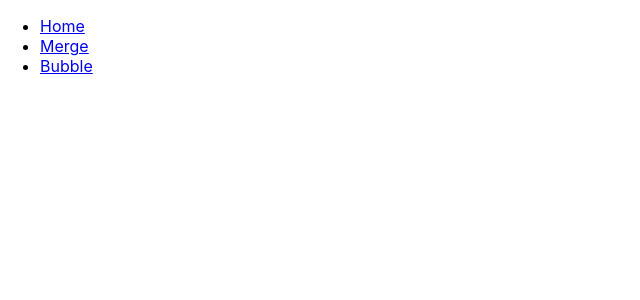
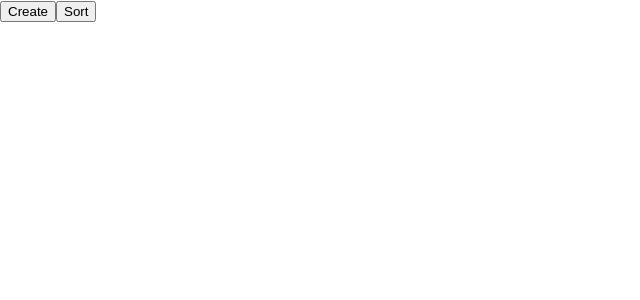
Before and after one commit to MikeJLeon/visualalgo, a React (Create React App) app: page / in a window 1280 px wide. Shown: the top 300 px of the page, without its empty margins (0-640 px from the left). Built offline with nearby package versions, Linux system fonts and the light colour scheme.

Commit message:
Added bubble sort as the first sorting algo

```diff
--- /dev/null
+++ b/src/About.js
@@ -0,0 +1,8 @@
+import React from "react";
+
+function About(){
+    return(
+    <div>About</div>);
+}
+
+export default About;
--- a/src/App.js
+++ b/src/App.js
@@ -1,27 +1,15 @@
 import React from "react";
-import {BrowserRouter as Router, Route, Link } from "react-router-dom";
-
+import { BrowserRouter as Router, Switch, Route, Link } from "react-router-dom";
+import Home from "./Home";
+import About from "./About";
 function App() {
   return (
     <Router>
-      <main>
-        <nav>
-          <ul>
-            <li>
-              <Link to="/">Home</Link>
-            </li>
-            <li>
-              <Link to="/about">Merge</Link>
-            </li>
-            <li>
-              <Link to="/contact">Bubble</Link>
-            </li>
-          </ul>
-        </nav>
-
-        {/* <Route path="/" exact component={Home} />
-        <Route path="/about" component={About} />
-        <Route path="/contact" component={Contact} /> */}
-      </main>
-    </Router>)};
+      <Switch>
+        <Route path="/" exact component={Home} />
+        <Route path="/About" component={About} />
+      </Switch>
+    </Router>
+  );
+}
 export default App;
--- /dev/null
+++ b/src/Home.js
@@ -0,0 +1,60 @@
+import React, { useState } from "react";
+
+function createGraph(array, setArray, length) {
+  console.log(array);
+  let newArray = [];
+  for (let i = 0; i < length; i++) {
+    newArray.push(Math.floor(Math.random() * (50 - 1) + 1));
+  }
+  console.log(newArray);
+  setArray(newArray);
+}
+
+function sortGraph(array, setArray, length) {
+  let currentValue;
+  let newArray = [...array];
+  for (let i = 0; i < newArray.length; i++) {
+    for (let j = i + 1; j < newArray.length; j++) {
+      if (i != j && newArray[i] > newArray[j]) {
+        let hold = newArray[i];
+        newArray[i] = newArray[j];
+        newArray[j] = hold;
+        setArray(newArray);
+      }
+    }
+  }
+  console.log(newArray);
+}
+
+function Home() {
+  const [array, setArray] = useState([]);
+  const [length, setLength] = useState(30);
+  console.log(length);
+  console.log(array);
+  return (
+    <div>
+      <button onClick={() => createGraph(array, setArray, length)}>
+        Create
+      </button>
+      <button onClick={() => sortGraph(array, setArray, length)}>Sort</button>
+
+      <div className="graph">
+        {array.map((value) => (
+          <li
+            style={{
+              backgroundColor: "black",
+              width: 20 + "px",
+              border: "1px solid white",
+              height: value + "%",
+              color: "red",
+            }}
+          >
+            {value}
+          </li>
+        ))}
+      </div>
+    </div>
+  );
+}
+
+export default Home;
--- a/src/index.css
+++ b/src/index.css
@@ -11,3 +11,10 @@ code {
   font-family: source-code-pro, Menlo, Monaco, Consolas, 'Courier New',
     monospace;
 }
+.graph{
+  display:flex;
+  list-style:none;
+  max-height:200px;
+  height:200px;
+  overflow:hidden;
+}
```
